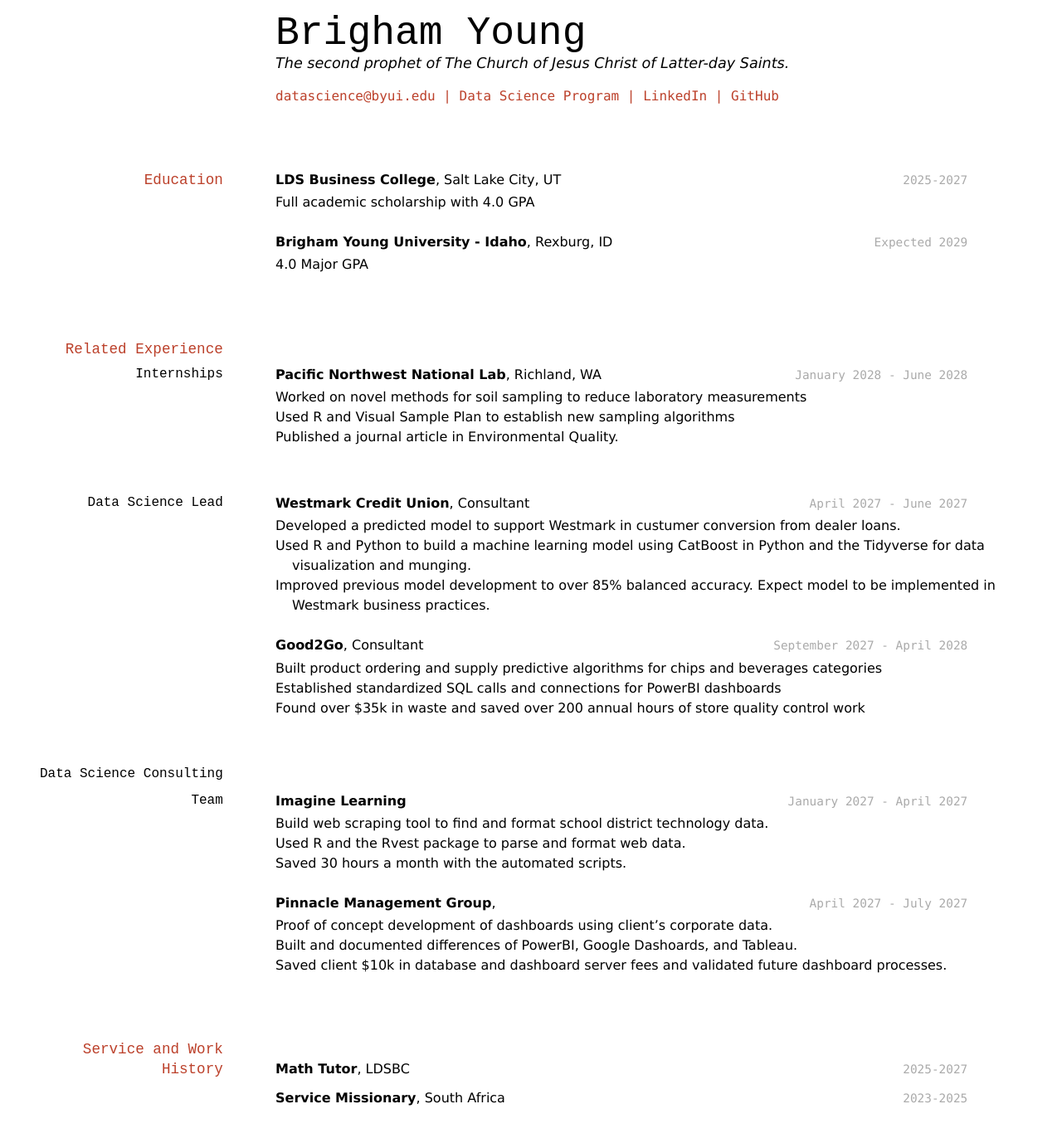
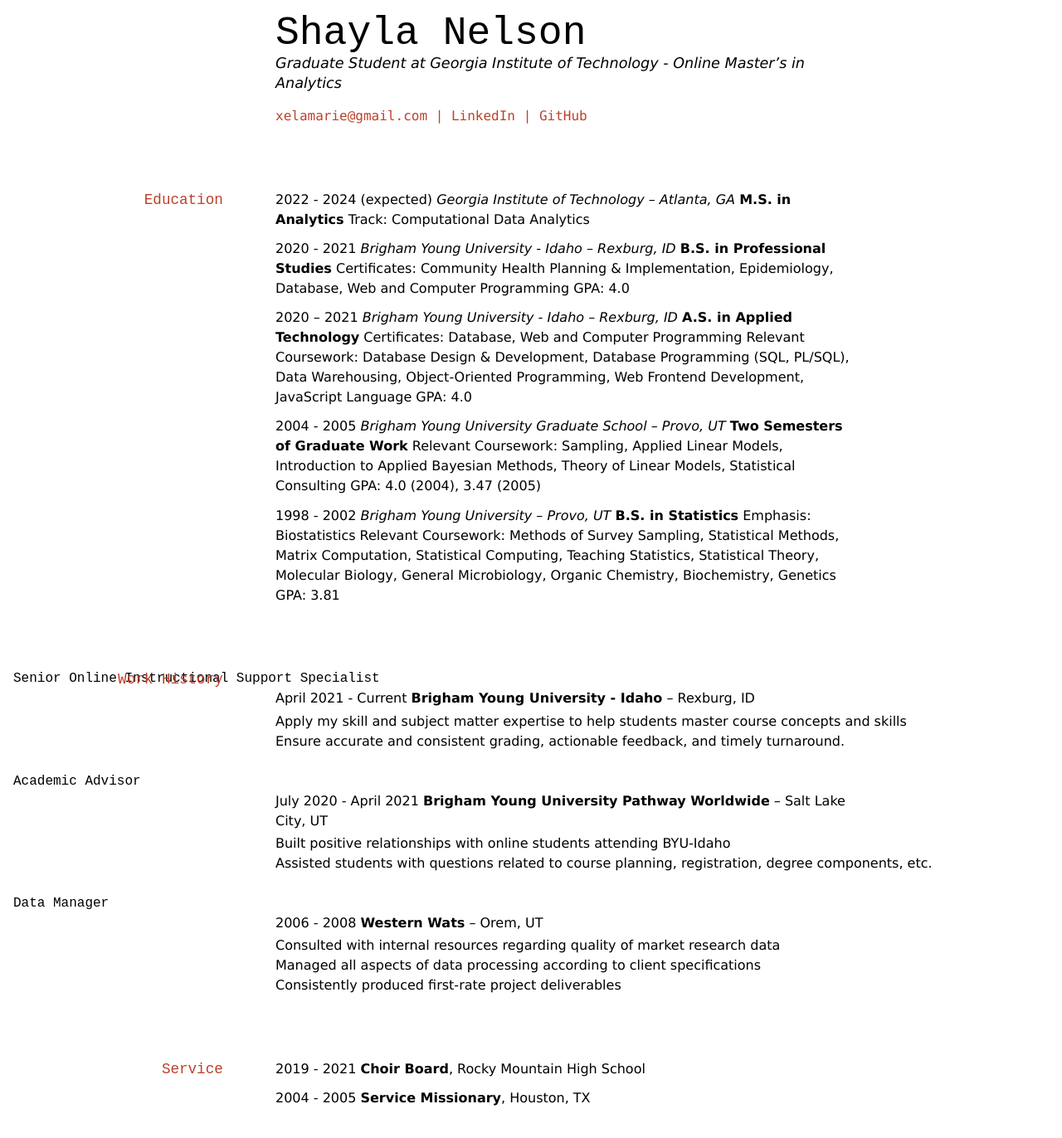
Before and after one commit to xelamarie/snelson_resume, a Jekyll site: the page built from docs/index.md, in a window 1280 px wide and 1400 px high. Shown: the top 1372 px of the window at 83% size. Built offline with Jekyll 4.4.1, drawn with Linux system fonts in a browser that asks for light colours; some of the changed text lies outside the part shown.

Commit message:
first draft resume

```diff
--- a/docs/index.md
+++ b/docs/index.md
@@ -1,84 +1,92 @@
 ---
 layout: cv
-title: Brigham Young's Resume
+title: Shayla Nelson's Resume
 ---
-# Brigham Young
-The second prophet of The Church of Jesus Christ of Latter-day Saints.
+# Shayla Nelson
+Graduate Student at Georgia Institute of Technology - Online Master's in Analytics
 
 <div id="webaddress">
-<a href="datascience@byui.edu">datascience@byui.edu</a>
-| <a href="https://byuidatascience.github.io/development.html">Data Science Program</a>
-| <a href="https://www.linkedin.com/groups/13537407/">LinkedIn</a>
-| <a href="https://github.com/byuids-resumes">GitHub</a>
+<a href="xelamarie@gmail.com">xelamarie@gmail.com</a>
+| <a href="https://www.linkedin.com/in/shayla-nelson-306634211/">LinkedIn</a>
+| <a href="https://github.com/xelamarie">GitHub</a>
 </div>
-
-<!-- https://www.monique.tech/the-art-of-markdown -->
 
 ## Education
 
-`2025-2027`
-__LDS Business College__, Salt Lake City, UT
+2022 - 2024 (expected)
+*Georgia Institute of Technology – Atlanta, GA*
+__M.S. in Analytics__
+Track: Computational Data Analytics
 
-- Full academic scholarship with 4.0 GPA
+2020 - 2021
+*Brigham Young University - Idaho – Rexburg, ID*
+__B.S. in Professional Studies__
+Certificates: Community Health Planning & Implementation, Epidemiology, Database, Web and Computer Programming
+GPA: 4.0
 
-`Expected 2029`
-__Brigham Young University - Idaho__, Rexburg, ID
+2020 – 2021
+*Brigham Young University - Idaho – Rexburg, ID*
+__A.S. in Applied Technology__
+Certificates: Database, Web and Computer Programming
+Relevant Coursework: Database Design & Development, Database Programming (SQL, PL/SQL), Data Warehousing, Object-Oriented Programming, Web Frontend Development, JavaScript Language
+GPA: 4.0
 
-- 4.0 Major GPA
+2004 - 2005
+*Brigham Young University Graduate School – Provo, UT*
+__Two Semesters of Graduate Work__
+Relevant Coursework: Sampling, Applied Linear Models, Introduction to Applied Bayesian Methods, Theory of Linear Models, Statistical Consulting
+GPA: 4.0 (2004), 3.47 (2005)
+
+1998 - 2002
+*Brigham Young University – Provo, UT*
+__B.S. in Statistics__
+Emphasis: Biostatistics
+Relevant Coursework: Methods of Survey Sampling, Statistical Methods, Matrix Computation, Statistical Computing, Teaching Statistics, Statistical Theory, Molecular Biology, General Microbiology, Organic Chemistry, Biochemistry, Genetics
+GPA: 3.81
 
 
-## Related Experience
 
-### Internships
+## Work History
 
-`January 2028 - June 2028`
-__Pacific Northwest National Lab__, Richland, WA
+#### Senior Online Instructional Support Specialist
 
-- Worked on novel methods for soil sampling to reduce laboratory measurements
-- Used R and Visual Sample Plan to establish new sampling algorithms
-- Published a journal article in Environmental Quality.
+April 2021 - Current
+__Brigham Young University - Idaho__ – Rexburg, ID
+- Apply my skill and subject matter expertise to help students master course concepts and skills
+- Ensure accurate and consistent grading, actionable feedback, and timely turnaround.
 
-### Data Science Lead
+#### Academic Advisor
 
-`April 2027 - June 2027`
-__Westmark Credit Union__, Consultant
+July 2020 - April 2021
+__Brigham Young University Pathway Worldwide__ – Salt Lake City, UT
+- Built positive relationships with online students attending BYU-Idaho
+- Assisted students with questions related to course planning, registration, degree components, etc.
 
-- Developed a predicted model to support Westmark in custumer conversion from dealer loans.
-- Used R and Python to build a machine learning model using CatBoost in Python and the Tidyverse for data visualization and munging.
-- Improved previous model development to over 85% balanced accuracy. Expect model to be implemented in Westmark business practices.
+#### Data Manager
 
-`September 2027 - April 2028`
-__Good2Go__, Consultant
-
-- Built product ordering and supply predictive algorithms for chips and beverages categories
-- Established standardized SQL calls and connections for PowerBI dashboards
-- Found over $35k in waste and saved over 200 annual hours of store quality control work
-
-### Data Science Consulting Team
-
-`January 2027 - April 2027`
-__Imagine Learning__
-
-- Build web scraping tool to find and format school district technology data.
-- Used R and the Rvest package to parse and format web data.
-- Saved 30 hours a month with the automated scripts.
-
-`April 2027 - July 2027`
-__Pinnacle Management Group__,
-
-- Proof of concept development of dashboards using client's corporate data.
-- Built and documented differences of PowerBI, Google Dashoards, and Tableau.
-- Saved client $10k in database and dashboard server fees and validated future dashboard processes.
+2006 - 2008
+__Western Wats__ – Orem, UT
+- Consulted with internal resources regarding quality of market research data
+- Managed all aspects of data processing according to client specifications
+- Consistently produced first-rate project deliverables
 
 
-## Service and Work History
+## Service
 
-`2025-2027`
-__Math Tutor__, LDSBC
+2019 - 2021
+__Choir Board__, Rocky Mountain High School
 
 
-`2023-2025`
-__Service Missionary__, South Africa
+2004 - 2005
+__Service Missionary__, Houston, TX
+
+## Computer Skills
+Excel — SQL — PL/SQL — Python — PANDAS — Altair — R — JavaScript - HTML & CSS
+
+
+## Other Skills
+Problem Solving — Accuracy — Organization — Attention to Detail — Communication
+Teamwork — Teaching and Training Experience
 
 
 
```
